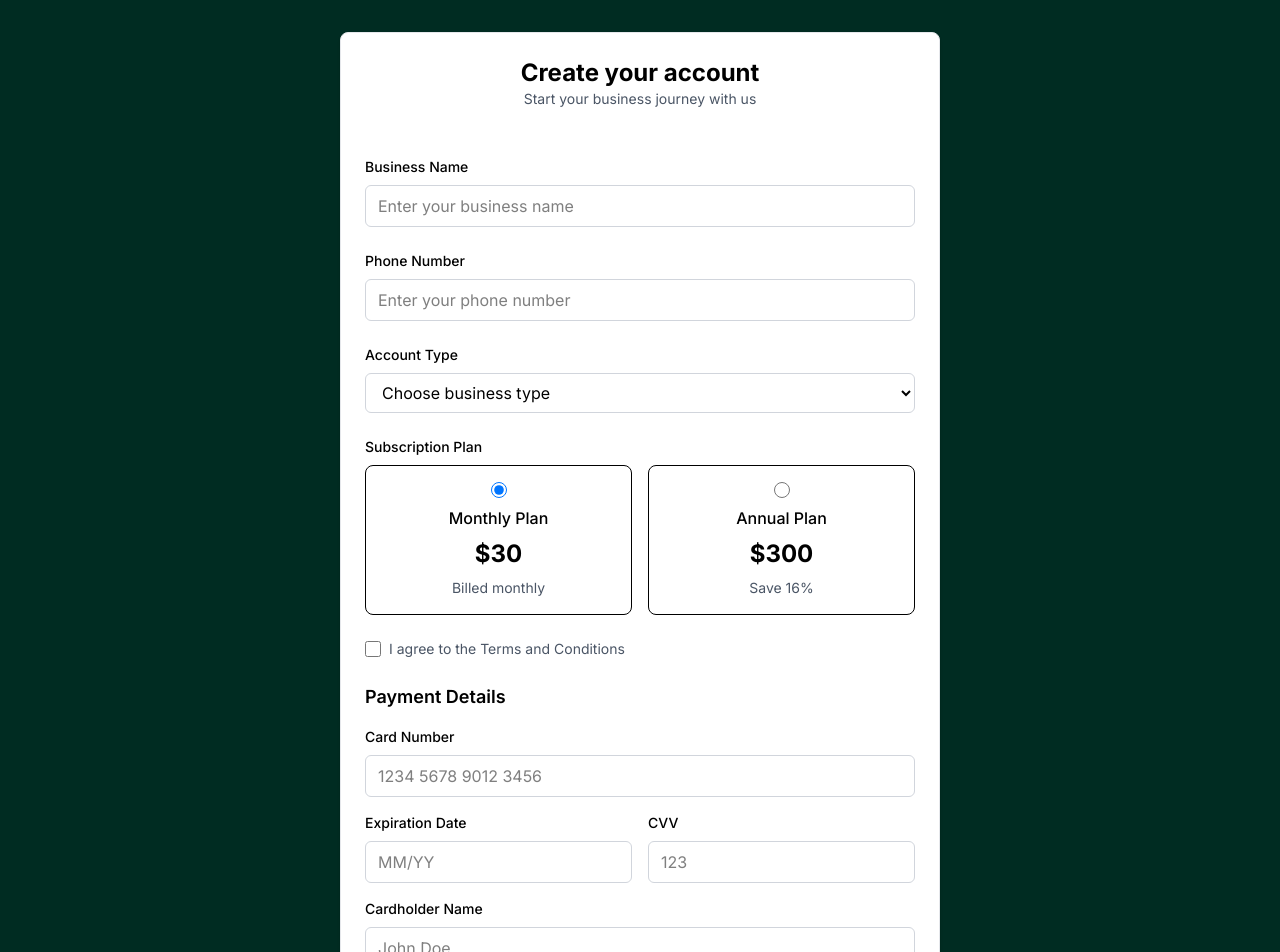
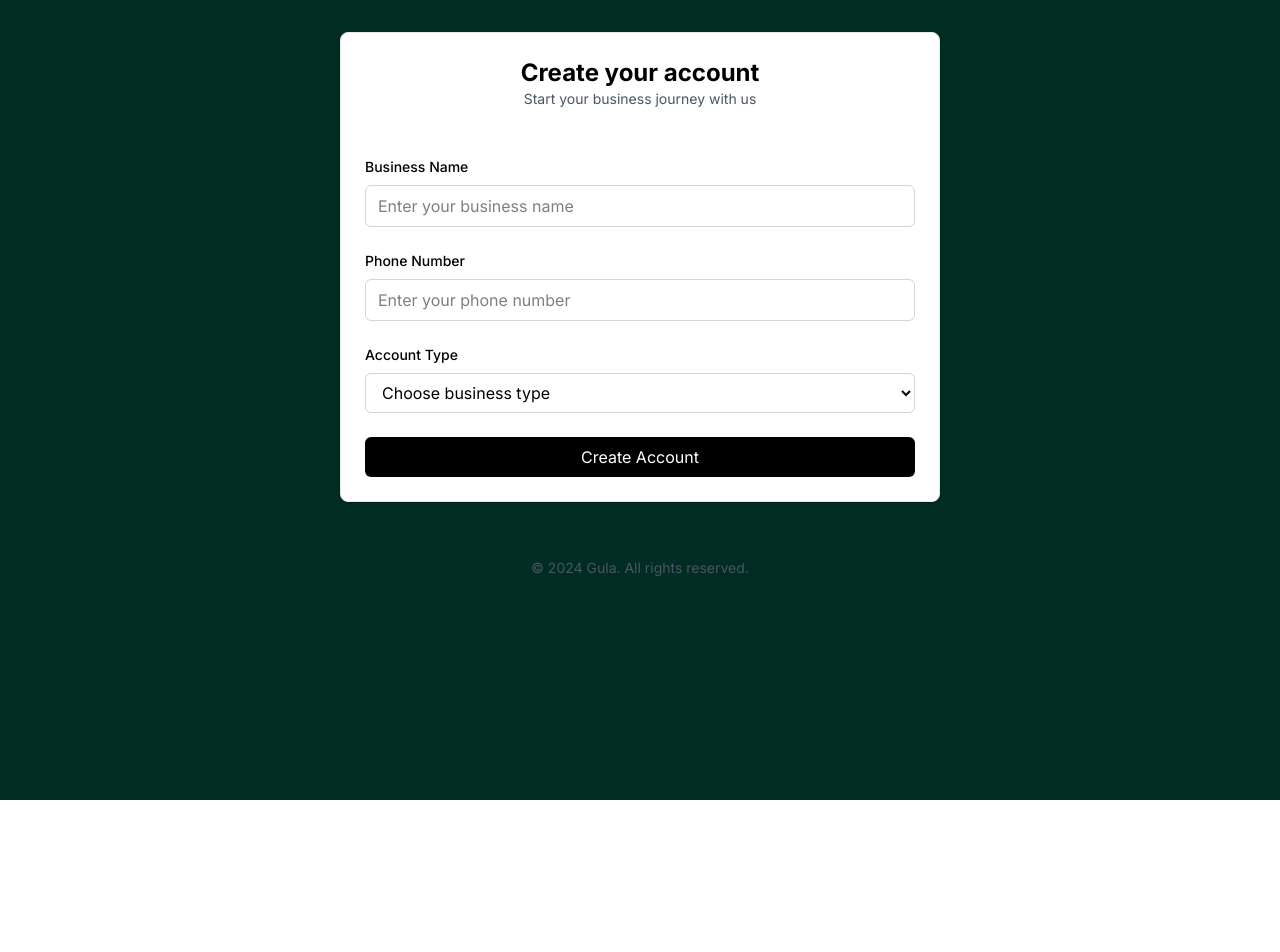
Before and after one commit to gulawebapp/gula_webapp, a React (Vite) app: page /createaccount in a window 1280 px wide. Shown: the top 952 px of the page. After the commit the page ends 800 px from the top, so only its background shows below. Built offline with nearby package versions, Linux system fonts and the light colour scheme.

Commit message:
removed payment details

```diff
--- a/src/components/common/SubscriptionDetails.jsx
+++ b/src/components/common/SubscriptionDetails.jsx
@@ -17,11 +17,6 @@ export default function CreateAccount() {
     businessName: "",
     phone: "",
     accountType: "",
-    agreeToTerms: "",
-    cardNumber: "",
-    cardExpiry: "",
-    cardCvv: "",
-    cardholderName: "",
   });
 
   const validateForm = () => {
@@ -53,44 +48,44 @@ export default function CreateAccount() {
       isValid = false;
     }
 
-    // Terms agreement validation
-    if (!formData.agreeToTerms) {
-      tempErrors.agreeToTerms = "You must agree to the Terms and Conditions";
-      isValid = false;
-    }
+    // // Terms agreement validation
+    // if (!formData.agreeToTerms) {
+    //   tempErrors.agreeToTerms = "You must agree to the Terms and Conditions";
+    //   isValid = false;
+    // }
 
-    // Card Details Validations
-    const cardNumberRegex = /^\d{16}$/;
-    if (!formData.cardNumber) {
-      tempErrors.cardNumber = "Card number is required";
-      isValid = false;
-    } else if (!cardNumberRegex.test(formData.cardNumber)) {
-      tempErrors.cardNumber = "Please enter a valid 16-digit card number";
-      isValid = false;
-    }
+    // // Card Details Validations
+    // const cardNumberRegex = /^\d{16}$/;
+    // if (!formData.cardNumber) {
+    //   tempErrors.cardNumber = "Card number is required";
+    //   isValid = false;
+    // } else if (!cardNumberRegex.test(formData.cardNumber)) {
+    //   tempErrors.cardNumber = "Please enter a valid 16-digit card number";
+    //   isValid = false;
+    // }
 
-    const cardExpiryRegex = /^(0[1-9]|1[0-2])\/\d{2}$/;
-    if (!formData.cardExpiry) {
-      tempErrors.cardExpiry = "Expiration date is required";
-      isValid = false;
-    } else if (!cardExpiryRegex.test(formData.cardExpiry)) {
-      tempErrors.cardExpiry = "Please enter a valid expiration date (MM/YY)";
-      isValid = false;
-    }
+    // const cardExpiryRegex = /^(0[1-9]|1[0-2])\/\d{2}$/;
+    // if (!formData.cardExpiry) {
+    //   tempErrors.cardExpiry = "Expiration date is required";
+    //   isValid = false;
+    // } else if (!cardExpiryRegex.test(formData.cardExpiry)) {
+    //   tempErrors.cardExpiry = "Please enter a valid expiration date (MM/YY)";
+    //   isValid = false;
+    // }
 
-    const cardCvvRegex = /^\d{3,4}$/;
-    if (!formData.cardCvv) {
-      tempErrors.cardCvv = "CVV is required";
-      isValid = false;
-    } else if (!cardCvvRegex.test(formData.cardCvv)) {
-      tempErrors.cardCvv = "Please enter a valid CVV (3 or 4 digits)";
-      isValid = false;
-    }
+    // const cardCvvRegex = /^\d{3,4}$/;
+    // if (!formData.cardCvv) {
+    //   tempErrors.cardCvv = "CVV is required";
+    //   isValid = false;
+    // } else if (!cardCvvRegex.test(formData.cardCvv)) {
+    //   tempErrors.cardCvv = "Please enter a valid CVV (3 or 4 digits)";
+    //   isValid = false;
+    // }
 
-    if (!formData.cardholderName.trim()) {
-      tempErrors.cardholderName = "Cardholder name is required";
-      isValid = false;
-    }
+    // if (!formData.cardholderName.trim()) {
+    //   tempErrors.cardholderName = "Cardholder name is required";
+    //   isValid = false;
+    // }
 
     setErrors(tempErrors);
     return isValid;
@@ -194,190 +189,6 @@ export default function CreateAccount() {
                 )}
               </div>
 
-              {/* Subscription Plan */}
-              <div className="space-y-2">
-                <label className="block text-sm font-medium">
-                  Subscription Plan
-                </label>
-                <div className="grid grid-cols-2 gap-4">
-                  <div className="flex flex-col items-center space-y-2 rounded-lg border p-4">
-                    <input
-                      type="radio"
-                      name="plan"
-                      id="monthly"
-                      value="monthly"
-                      checked={formData.plan === "monthly"}
-                      onChange={(e) =>
-                        setFormData({ ...formData, plan: e.target.value })
-                      }
-                      className="h-4 w-4 text-blue-600"
-                    />
-                    <label htmlFor="monthly" className="font-medium">
-                      Monthly Plan
-                    </label>
-                    <div className="text-2xl font-bold">$30</div>
-                    <span className="text-sm text-gray-600">
-                      Billed monthly
-                    </span>
-                  </div>
-                  <div className="flex flex-col items-center space-y-2 rounded-lg border p-4">
-                    <input
-                      type="radio"
-                      name="plan"
-                      id="annual"
-                      value="annual"
-                      checked={formData.plan === "annual"}
-                      onChange={(e) =>
-                        setFormData({ ...formData, plan: e.target.value })
-                      }
-                      className="h-4 w-4 text-blue-600"
-                    />
-                    <label htmlFor="annual" className="font-medium">
-                      Annual Plan
-                    </label>
-                    <div className="text-2xl font-bold">$300</div>
-                    <span className="text-sm text-gray-600">Save 16%</span>
-                  </div>
-                </div>
-              </div>
-
-              {/* Terms Agreement */}
-              <div className="flex items-center space-x-2">
-                <input
-                  type="checkbox"
-                  id="terms"
-                  checked={formData.agreeToTerms}
-                  onChange={(e) =>
-                    setFormData({
-                      ...formData,
-                      agreeToTerms: e.target.checked,
-                    })
-                  }
-                  className="h-4 w-4 rounded border-gray-300 text-blue-600 focus:ring-blue-500"
-                />
-                <label htmlFor="terms" className="text-sm text-gray-600">
-                  I agree to the Terms and Conditions
-                </label>
-              </div>
-              {errors.agreeToTerms && (
-                <p className="text-sm text-red-500">{errors.agreeToTerms}</p>
-              )}
-
-              {/* Card Details Section */}
-              <div className="space-y-4">
-                <h2 className="text-lg font-semibold">Payment Details</h2>
-
-                {/* Card Number */}
-                <div className="space-y-2">
-                  <label
-                    htmlFor="cardNumber"
-                    className="block text-sm font-medium"
-                  >
-                    Card Number
-                  </label>
-                  <input
-                    id="cardNumber"
-                    type="text"
-                    className={`w-full rounded-md border ${
-                      errors.cardNumber ? "border-red-500" : "border-gray-300"
-                    } px-3 py-2 focus:border-blue-500 focus:outline-none focus:ring-1 focus:ring-blue-500`}
-                    placeholder="1234 5678 9012 3456"
-                    value={formData.cardNumber}
-                    onChange={(e) =>
-                      setFormData({ ...formData, cardNumber: e.target.value })
-                    }
-                  />
-                  {errors.cardNumber && (
-                    <p className="text-sm text-red-500">{errors.cardNumber}</p>
-                  )}
-                </div>
-
-                {/* Expiration Date and CVV */}
-                <div className="grid grid-cols-2 gap-4">
-                  <div className="space-y-2">
-                    <label
-                      htmlFor="cardExpiry"
-                      className="block text-sm font-medium"
-                    >
-                      Expiration Date
-                    </label>
-                    <input
-                      id="cardExpiry"
-                      type="text"
-                      className={`w-full rounded-md border ${
-                        errors.cardExpiry ? "border-red-500" : "border-gray-300"
-                      } px-3 py-2 focus:border-blue-500 focus:outline-none focus:ring-1 focus:ring-blue-500`}
-                      placeholder="MM/YY"
-                      value={formData.cardExpiry}
-                      onChange={(e) =>
-                        setFormData({ ...formData, cardExpiry: e.target.value })
-                      }
-                    />
-                    {errors.cardExpiry && (
-                      <p className="text-sm text-red-500">
-                        {errors.cardExpiry}
-                      </p>
-                    )}
-                  </div>
-
-                  <div className="space-y-2">
-                    <label
-                      htmlFor="cardCvv"
-                      className="block text-sm font-medium"
-                    >
-                      CVV
-                    </label>
-                    <input
-                      id="cardCvv"
-                      type="text"
-                      className={`w-full rounded-md border ${
-                        errors.cardCvv ? "border-red-500" : "border-gray-300"
-                      } px-3 py-2 focus:border-blue-500 focus:outline-none focus:ring-1 focus:ring-blue-500`}
-                      placeholder="123"
-                      value={formData.cardCvv}
-                      onChange={(e) =>
-                        setFormData({ ...formData, cardCvv: e.target.value })
-                      }
-                    />
-                    {errors.cardCvv && (
-                      <p className="text-sm text-red-500">{errors.cardCvv}</p>
-                    )}
-                  </div>
-                </div>
-
-                {/* Cardholder Name */}
-                <div className="space-y-2">
-                  <label
-                    htmlFor="cardholderName"
-                    className="block text-sm font-medium"
-                  >
-                    Cardholder Name
-                  </label>
-
-                  <input
-                    id="cardholderName"
-                    type="text"
-                    className={`w-full rounded-md border ${
-                      errors.cardholderName
-                        ? "border-red-500"
-                        : "border-gray-300"
-                    } px-3 py-2 focus:border-blue-500 focus:outline-none focus:ring-1 focus:ring-blue-500`}
-                    placeholder="John Doe"
-                    value={formData.cardholderName}
-                    onChange={(e) =>
-                      setFormData({
-                        ...formData,
-                        cardholderName: e.target.value,
-                      })
-                    }
-                  />
-                  {errors.cardholderName && (
-                    <p className="text-sm text-red-500">
-                      {errors.cardholderName}
-                    </p>
-                  )}
-                </div>
-              </div>
               <button
                 type="submit"
                 className="w-full rounded-md bg-black px-4 py-2 text-white hover:bg-gray-800 focus:outline-none focus:ring-2 focus:ring-black focus:ring-offset-2"
```
